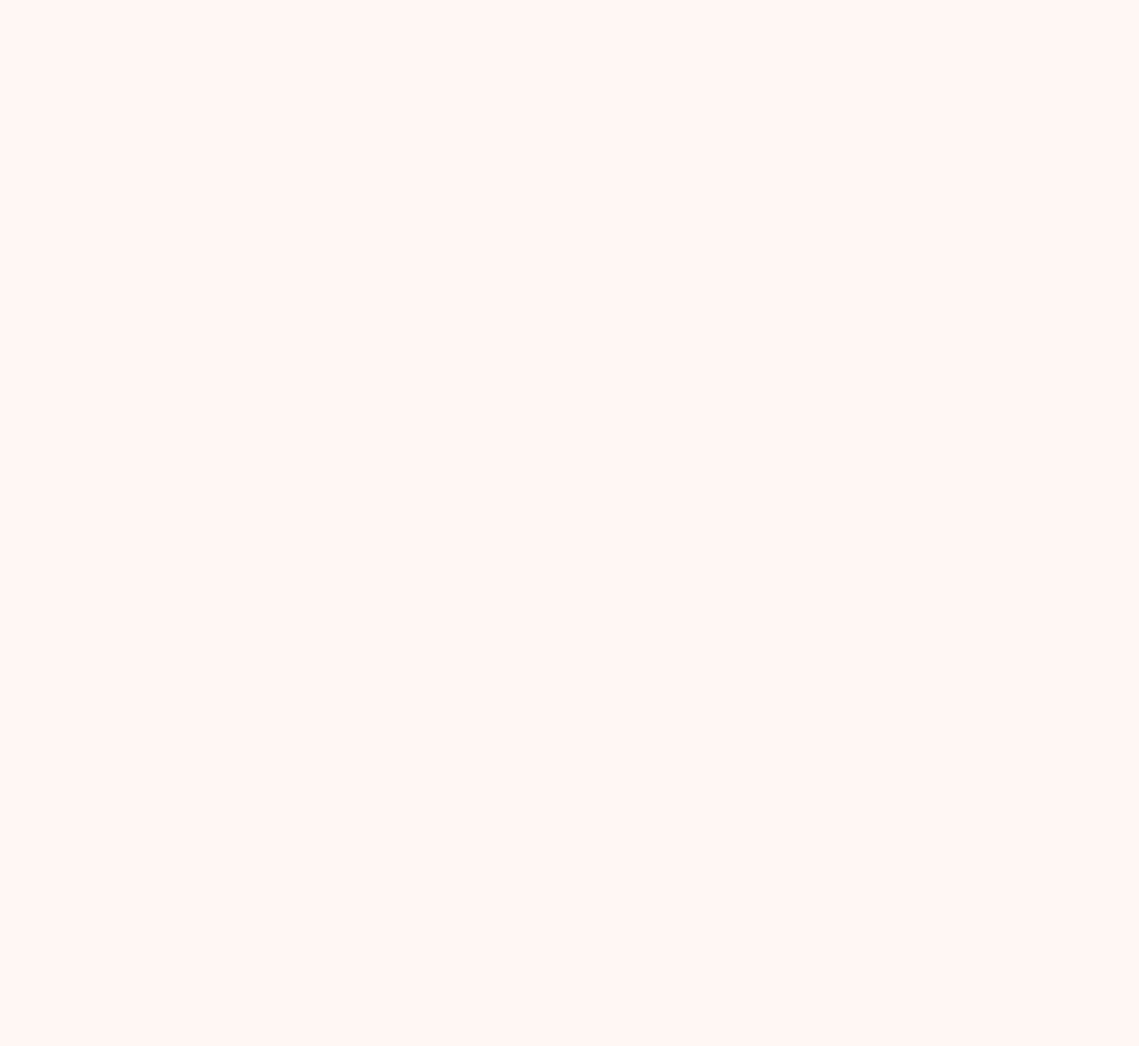
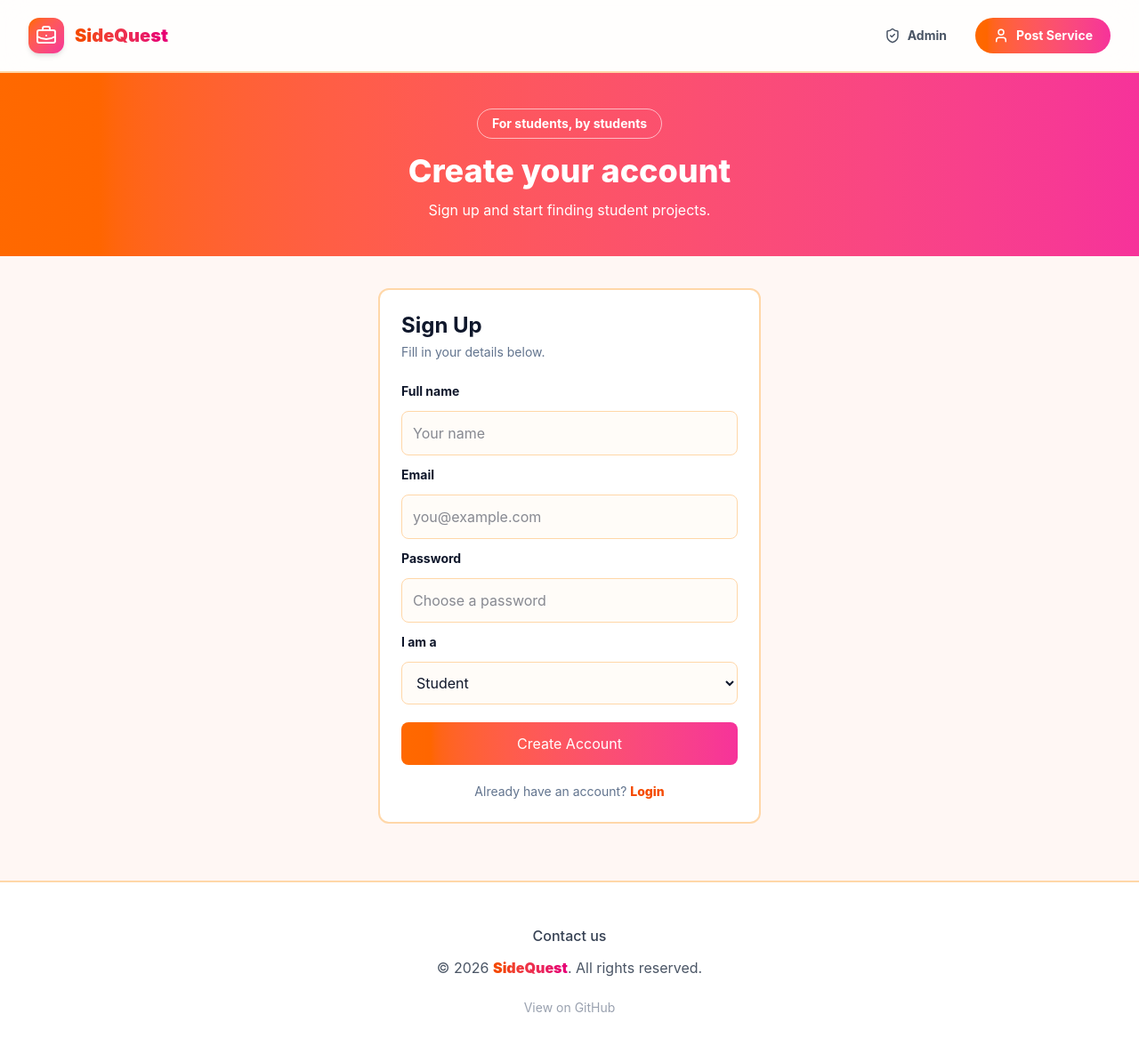
Before and after one commit to mavagoncalves/SideQuest, a React app in the folder frontend/: page /signup in a window 1280 px wide. Before the commit this address had no page. Shown: the top 1176 px of the page at 89% size. Before the commit the page ends 800 px from the top, so only its background shows below. Built offline with nearby package versions, Linux system fonts and the light colour scheme; the HTML template or start-up script is replaced by a standard one.

Commit message:
Added the Navbar and the Footer to the Login and Signup pages for a more united, harmonous look. Also added a front end route in App.jsx to be able to test the Signup page.

```diff
--- a/frontend/src/App.jsx
+++ b/frontend/src/App.jsx
@@ -7,6 +7,7 @@ import AdminPage from './pages/AdminPage'
 import CreateServicePage from './pages/CreateServicePage'
 import LoginPage from './pages/LoginPage'
 import ProfilePage from './pages/ProfilePage'
+import SignupPage from './pages/SignupPage'
 
 const App =() =>{
 
@@ -16,6 +17,7 @@ const App =() =>{
         <Route path='/' element={<HomePage/>}/>
         <Route path='/login' element={<LoginPage/>}/>
         <Route path='/service/create' element={<CreateServicePage/>}/>
+        <Route path='/signup' element={<SignupPage/>}/>
 
         {/* Only logged in users can access these */}
         <Route
--- a/frontend/src/pages/LoginPage.jsx
+++ b/frontend/src/pages/LoginPage.jsx
@@ -2,6 +2,9 @@ import { useState } from "react";
 import { GraduationCap, Lock, Mail } from "lucide-react";
 import { useNavigate } from "react-router-dom";
 import apiClient from "../api/axiosClient";
+
+import Footer from "../components/Footer.jsx";
+import Navbar from "../components/Navbar.jsx"
 
 function LoginPage() {
   const navigate = useNavigate();
@@ -43,6 +46,8 @@ function LoginPage() {
 
   return (
     <main className="min-h-screen bg-[#fff7f4] text-slate-900">
+
+    <Navbar></Navbar>
 
       <section className="bg-gradient-to-r from-orange-500 via-pink-500 to-pink-600 px-6 py-10 text-center text-white">
         <h1 className="text-4xl font-bold">Welcome Back</h1>
@@ -129,6 +134,9 @@ function LoginPage() {
           </p>
         </form>
       </section>
+
+    <Footer></Footer>
+
     </main>
   );
 }
--- a/frontend/src/pages/SignupPage.jsx
+++ b/frontend/src/pages/SignupPage.jsx
@@ -1,17 +1,14 @@
 import { GraduationCap } from "lucide-react"
 import React from "react"
+
+import Footer from "../components/Footer.jsx";
+import Navbar from "../components/Navbar.jsx"
 
 function SignupPage() {
   return (
     <main className="min-h-screen bg-[#fff7f4] font-sans text-slate-900">
-      <header className="mx-auto flex max-w-4xl items-center gap-3 px-6 py-6">
-        <div className="grid h-11 w-11 place-items-center rounded-xl bg-gradient-to-r from-orange-500 to-pink-500 font-extrabold text-white">
-          <GraduationCap size={24} />
-        </div>
-        <h1 className="m-0 text-3xl font-extrabold text-orange-600">
-          SideQuest
-        </h1>
-      </header>
+
+      <Navbar></Navbar>
 
       <section className="bg-gradient-to-r from-orange-500 to-pink-500 px-5 py-10 text-center text-white">
         <p className="mx-auto mb-4 w-fit rounded-full border border-white/60 px-4 py-1.5 text-sm font-bold">
@@ -88,6 +85,9 @@ function SignupPage() {
           </a>
         </p>
       </section>
+
+    <Footer></Footer>
+
     </main>
   )
 }
```
